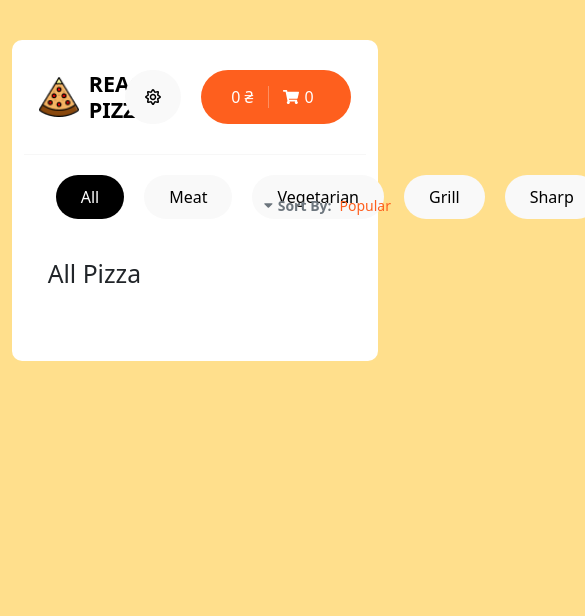
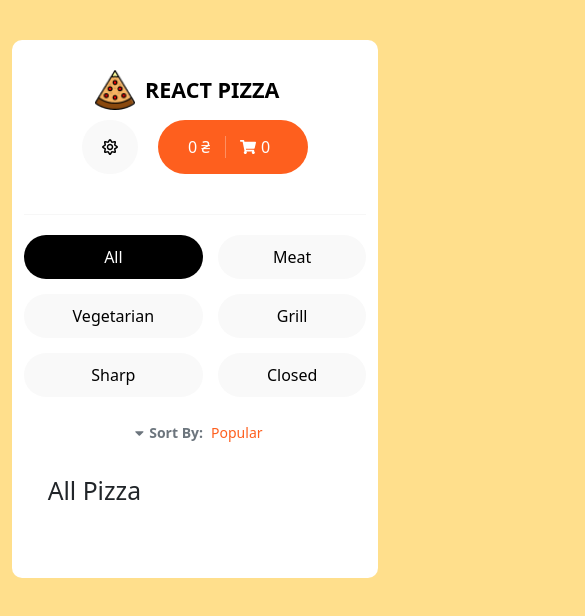
Before and after one commit to gavryk/pizza-app, a React (Create React App) app: page / in a window 390 px wide. Shown: the top 616 px of the page, 585 px wide, since content can reach past the window. Built offline with nearby package versions, Linux system fonts and the light colour scheme; data requests are answered from the project's data file.

Commit message:
responsive design

```diff
--- a/src/Pages/Cart/Cart.jsx
+++ b/src/Pages/Cart/Cart.jsx
@@ -41,6 +41,7 @@ const Cart = () => {
                                 size={ item.size }
                                 price={ item.price }
                                 totalPricePizzas={ items[item.id].totalPrice }
+                                totalCountPizzas={ items[item.id].items.length }
                             />
                         )
                     })
--- a/src/Pages/Home/Home.jsx
+++ b/src/Pages/Home/Home.jsx
@@ -38,15 +38,15 @@ const Home = () => {
 
     return (
         <div className={style.homeContent}>
-            <div className={`${ style.content__top } d-flex justify-content-between`}>
-                <div className='col-8'>
+            <div className={`${ style.content__top } d-flex justify-content-between flex-wrap`}>
+                <div className='col-lg-8 col-sm-12 col-xs-12'>
                     <Categories
                         activeCategory={category}
                         onClickCategory={ onSelectCat }
                         catList={ catList }
                     />
                 </div>
-                <div className="col-3 d-flex align-items-center justify-content-center">
+                <div className="col-lg-3 col-sm-12 d-flex align-items-center justify-content-center">
                     <Sort onClickSortBy={ onClickSortBy } sortBy={ sortBy.type } sortList={ sortList } />
                 </div>
             </div>
--- a/src/Pages/Home/Home.module.scss
+++ b/src/Pages/Home/Home.module.scss
@@ -1,6 +1,11 @@
 .homeContent {
   .content__top {
     padding: 20px 0;
+    @media screen and (max-width: 576px) {
+      > div {
+        width: 100%;
+      }
+    }
   }
 
   .mainContent {
--- a/src/components/Categories/Categories.jsx
+++ b/src/components/Categories/Categories.jsx
@@ -6,7 +6,7 @@ import style from './Categories.module.scss'
 const Categories = React.memo(({ activeCategory, catList, onClickCategory }) => {
 
     return(
-        <ul className='d-flex justify-content-start align-items-center'>
+        <ul>
             <li className={`${ style.btn } ${ activeCategory === null && style.active }`}
                 onClick={ () => onClickCategory(null) }
             >
--- a/src/components/Categories/Categories.module.scss
+++ b/src/components/Categories/Categories.module.scss
@@ -1,6 +1,17 @@
 ul {
   list-style: none;
+  display: grid;
+  grid-template-columns: repeat(8, auto);
+  grid-gap: 15px;
+  @media screen and (max-width: 768px) {
+    grid-template-columns: repeat(3, auto);
+    padding-left: 0;
+  }
+  @media screen and (max-width: 480px) {
+    grid-template-columns: repeat(2, auto);
+  }
   li {
+    text-align: center;
     &.btn {
       color: #000;
       padding: 10px 25px;
@@ -9,7 +20,6 @@ ul {
       cursor: pointer;
       font-weight: 500;
       transition: all .3s ease-in-out;
-      margin-right: 20px;
       outline: none;
       border: none;
       &:last-child {
--- a/src/components/Header/Header.module.scss
+++ b/src/components/Header/Header.module.scss
@@ -2,12 +2,18 @@
   .headerWrapper {
     padding: 30px 15px;
     border-bottom: 1px solid #F7F7F7;
+    flex-wrap: wrap;
+    @media screen and (max-width: 576px) {
+      justify-content: center !important;
+  }
     .logo {
-      display: flex;
+      display: inline-flex;
       align-items: center;
       color: #000;
       text-decoration: none;
       transition: all .4s ease-in-out;
+      flex-basis: 200px;
+      max-width: 200px;
       &:hover {
         opacity: .8;
       }
@@ -20,9 +26,16 @@
         flex: 1;
         font-weight: 700;
         margin-bottom: 0;
+        display: inline-block;
       }
     }
     .headerButton {
+      @media screen and (max-width: 576px) {
+        flex-basis: 100%;
+        max-width: 100%;
+        justify-content: center !important;
+        margin: 10px 0;
+      }
       .btnCart {
         background: #FE5F1E;
         border-radius: 30px;
--- a/src/components/Pizza/PizzaCart/PizzaCart.jsx
+++ b/src/components/Pizza/PizzaCart/PizzaCart.jsx
@@ -2,8 +2,10 @@ import React from "react";
 import style from './PizzaCart.module.scss';
 import {FontAwesomeIcon} from "@fortawesome/react-fontawesome";
 import {faTimesCircle as farTimesCircle} from "@fortawesome/free-regular-svg-icons";
+import {faPlusCircle} from "@fortawesome/free-solid-svg-icons";
+import {faMinusCircle} from "@fortawesome/free-solid-svg-icons";
 
-const PizzaCart = ({ name, type, size, imgUrl, price, totalPricePizzas }) => {
+const PizzaCart = ({ name, type, size, imgUrl, totalPricePizzas, totalCountPizzas }) => {
     return (
         <div className={ style.cartItem }>
             <div className={ style.cartItem__image }>
@@ -12,6 +14,15 @@ const PizzaCart = ({ name, type, size, imgUrl, price, totalPricePizzas }) => {
             <div className={ style.cartItem__name }>
                 <h4>{ name }</h4>
                 <p>{ type }, { size } sm</p>
+            </div>
+            <div className={ style.cartItem__count }>
+                <button className="btn-minus">
+                    <FontAwesomeIcon icon={faMinusCircle} />
+                </button>
+                <span>{ totalCountPizzas }</span>
+                <button className='btn-plus'>
+                    <FontAwesomeIcon icon={faPlusCircle} />
+                </button>
             </div>
             <div className={ style.cartItem__price }>
                 <span>{ totalPricePizzas } &#8372;</span>
--- a/src/components/Pizza/PizzaCart/PizzaCart.module.scss
+++ b/src/components/Pizza/PizzaCart/PizzaCart.module.scss
@@ -1,17 +1,42 @@
+@import "src/vars";
+
 .cartItem {
     padding: 30px 0;
     border-bottom: 1px solid #F4F4F4;
     display: grid;
-    grid-template-columns: 80px 1fr auto 150px;
+    grid-template-columns: 80px 1fr 1fr 200px 40px;
     align-items: center;
     column-gap: 15px;
+    @media screen and (max-width: 1024px) {
+        grid-template-columns: 80px 1fr 1fr 100px 40px;
+    }
+    @media screen and (max-width: 768px) {
+        grid-template-columns: 40px 1fr 1fr 100px 40px;
+    }
+    @media screen and (max-width: 576px) {
+        grid-template-columns: 80px 1fr 1fr 40px;
+    }
+    button {
+        cursor: pointer;
+        background: none;
+        border: none;
+        outline: none;
+    }
+
     &__image {
         display: block;
+        @media screen and (max-width: 576px) {
+            grid-column-start: 1;
+        }
         img {
             max-width: 100%;
         }
     }
     &__name {
+        @media screen and (max-width: 576px) {
+            grid-column-start: 2;
+            grid-column-end: 4;
+        }
         h4 {
             color: rgba(0, 0, 0, .7);
             line-height: 1;
@@ -20,12 +45,39 @@
             font-size: 18px;
             margin-bottom: 0;
             color: #8D8D8D;
+            @media screen and (max-width: 768px) {
+                font-size: 14px;
+            }
+        }
+    }
+    &__count {
+        display: flex;
+        align-items: center;
+        justify-content: center;
+        span {
+            line-height: 1;
+            font-size: 22px;
+            font-weight: 700;
+            margin: 0 10px;
+            @media screen and (max-width: 768px) {
+                font-size: 16px;
+            }
+        }
+        svg {
+            font-size: 22px;
+            color: $b_color;
+            @media screen and (max-width: 768px) {
+                font-size: 16px;
+            }
         }
     }
     &__price {
         span {
             font-size: 22px;
             font-weight: 700;
+            @media screen and (max-width: 768px) {
+                font-size: 16px;
+            }
         }
     }
     &__remove {
@@ -34,15 +86,20 @@
         justify-content: flex-end;
         flex-wrap: wrap;
         flex-direction: row;
+        @media screen and (max-width: 576px) {
+            grid-row-start: 1;
+            grid-row-end: 2;
+            grid-column-start: 4;
+        }
         .btnRemove {
-            cursor: pointer;
-            background: none;
-            border: none;
-            outline: none;
+            opacity: 1;
             svg {
                 font-size: 28px;
                 color: #8D8D8D;
                 transition: all, .4s ease-in-out;
+                @media screen and (max-width: 768px) {
+                    font-size: 24px;
+                }
             }
             &:hover {
                 svg {
--- a/src/components/Sort/Sort.module.scss
+++ b/src/components/Sort/Sort.module.scss
@@ -35,6 +35,9 @@
     border-radius: 10px;
     overflow: hidden;
     padding: 0;
+    display: grid;
+    grid-template-columns: repeat(1, 1fr);
+    grid-gap: 0;
     &.visibleSortList {
       opacity: 1;
       visibility: visible;
```
